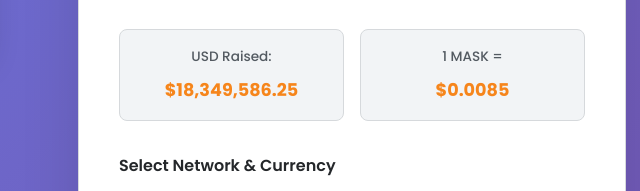
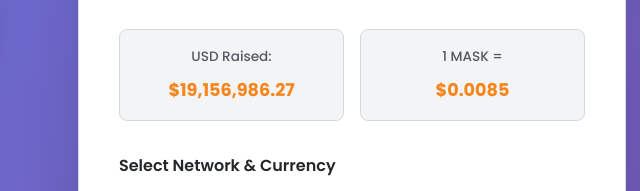
Before and after one commit to hsbx520/metamask888, a plain HTML site: page index.html in a window 1280 px wide. Shown: the part 1405-1596 px from the top of the page, 594-1234 px from the left. Drawn offline with Linux system fonts and the light colour scheme.

Commit message:
Update index.html

```diff
--- a/index.html
+++ b/index.html
@@ -110,7 +110,7 @@
                         <div class="presale-stats">
                             <div class="stat-item">
                                 <label>USD Raised:</label>
-                                <span class="stat-value">$18,349,586.25</span>
+                                <span class="stat-value">$19,156,986.27</span>
                             </div>
                             <div class="stat-item">
                                 <label>1 MASK =</label>
```
